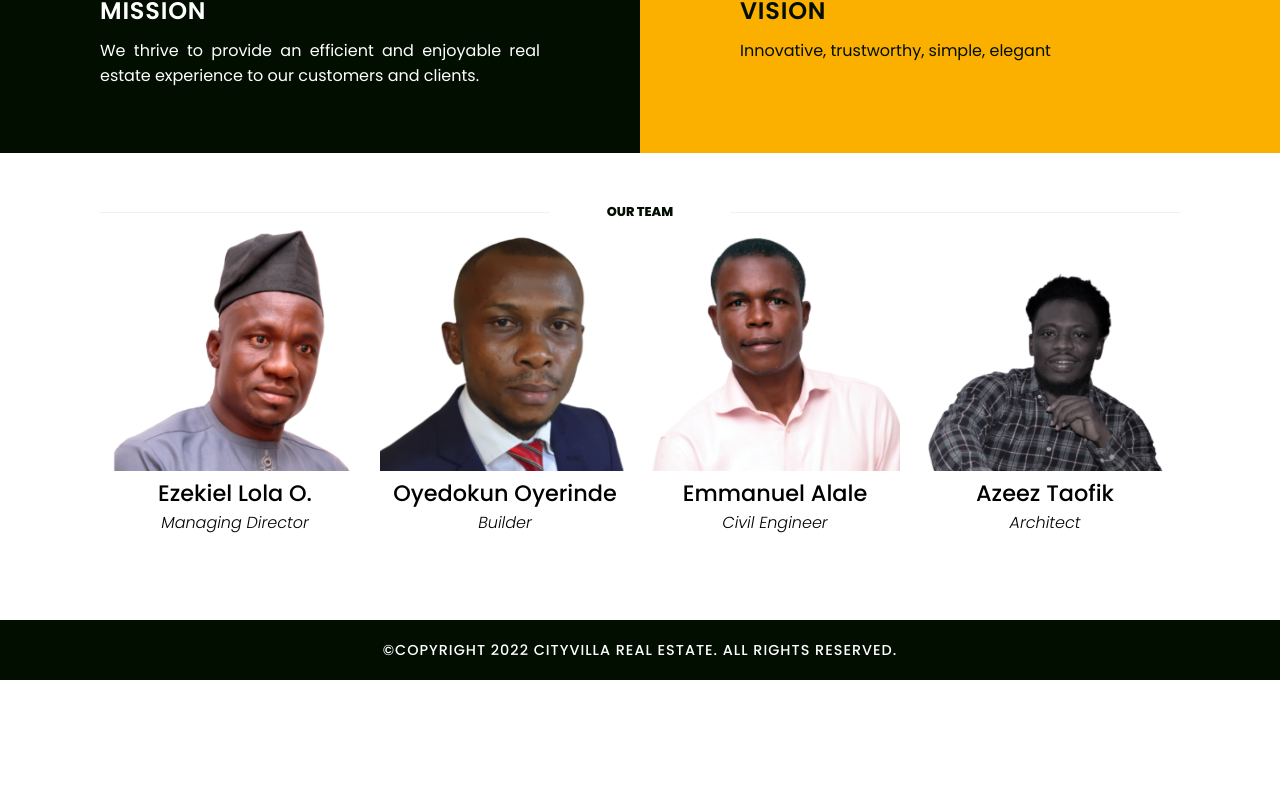
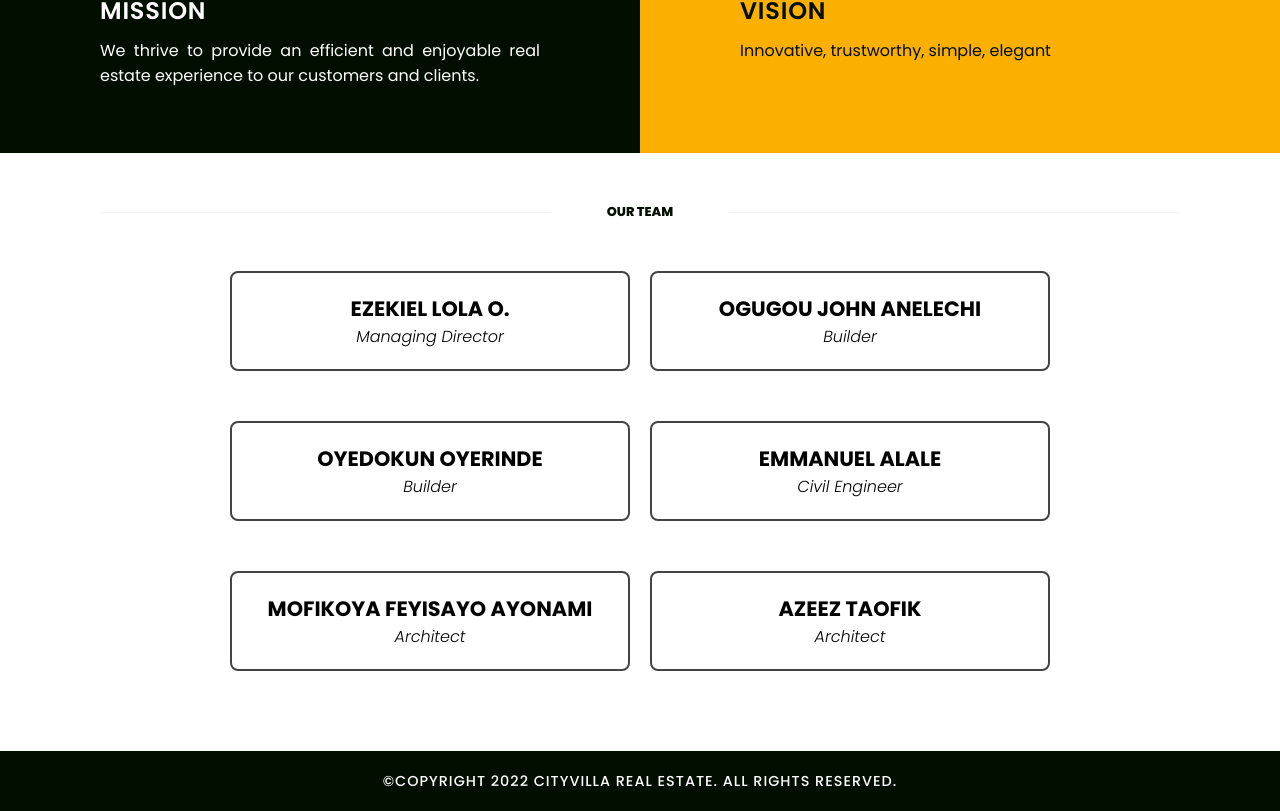
Before and after one commit to ayinlaabel/cityvilla_web, a React (Create React App) app: page /about-us in a window 1280 px wide. Shown: the part 665-1476 px from the top of the page. Before the commit the page ends 1345 px from the top, so only its background shows below. Built offline with nearby package versions, Linux system fonts and the light colour scheme.

Commit message:
update Made

```diff
--- a/src/components/card/Card.js
+++ b/src/components/card/Card.js
@@ -7,13 +7,6 @@ function Card({ data, noBtn }) {
     <div className="card__container">
       {data.map((item, index) => (
         <div className="card" key={index}>
-          <div
-            className="card__image"
-            style={{
-              background: `url(${item.image})`,
-              backgroundSize: "cover",
-            }}
-          ></div>
           <div className="card__content">
             <div className="card__title">{item.title}</div>
             <div className="card__title-sub">{item.location}</div>
--- a/src/components/card/card.scss
+++ b/src/components/card/card.scss
@@ -1,12 +1,19 @@
 .card {
-  margin: 0 10px;
-  min-width: 250px;
+  display: flex;
+  align-items: center;
+  justify-content: center;
+  margin: 50px 10px 0 10px;
+  min-width: 400px;
+  height: 100px;
+  border-radius: 8px;
+  border: 2px solid #444;
 
   &__container {
     display: flex;
     align-items: center;
     justify-content: center;
     flex-wrap: wrap;
+    height: 100%;
   }
 
   &__image {
@@ -21,11 +28,13 @@
     align-items: center;
     justify-content: center;
     margin: 5px;
+    padding: 15px;
   }
 
   &__title {
-    font-size: 1.4rem;
-    font-weight: 500;
+    font-size: 1.3rem;
+    font-weight: 700;
+    text-transform: uppercase;
 
     &-sub {
       font-style: italic;
--- a/src/data/teams.js
+++ b/src/data/teams.js
@@ -1,27 +1,26 @@
-import md from "../components/images/Team/Team_MD.png";
-import bd from "../components/images/Team/Team_BD.png";
-import ce from "../components/images/Team/Team_CE.png";
-import ac from "../components/images/Team/Team_AC.png";
-
 export const teams = [
   {
     title: "Ezekiel Lola O.",
     location: "Managing Director",
-    image: md,
+  },
+  {
+    title: "Ogugou John Anelechi",
+    location: "Builder",
   },
   {
     title: "Oyedokun Oyerinde",
     location: "Builder",
-    image: bd,
   },
   {
     title: "Emmanuel Alale",
     location: "Civil Engineer",
-    image: ce,
+  },
+  {
+    title: "Mofikoya Feyisayo Ayonami",
+    location: "Architect",
   },
   {
     title: "Azeez Taofik",
     location: "Architect",
-    image: ac,
   },
 ];
--- a/src/pages/contact-us/Contact.js
+++ b/src/pages/contact-us/Contact.js
@@ -43,17 +43,14 @@ function Contact() {
         Thank you for your interest in working with <strong>CITY VILLA</strong>. We look forward to receiving your information.
         </div>
         <div className="map__content">
-          <iframe
-            title="mapg"
-            src="https://www.google.com/maps/embed?pb=!1m16!1m12!1m3!1d1660.6463425143004!2d4.23595721884296!3d8.131488555918233!2m3!1f0!2f0!3f0!3m2!1i1024!2i768!4f13.1!2m1!1sAjilete%20Estate%20Ogbomoso%2C%20Iresa-Apa%20Road%2C%20Ogbomoso%2C%20Oyo%20State!5e0!3m2!1sen!2sng!4v1664895593934!5m2!1sen!2sng"
-          ></iframe>
+        <iframe src="https://www.google.com/maps/embed?pb=!1m18!1m12!1m3!1d252793.4706045241!2d3.9883897328125!3d8.111869899999995!2m3!1f0!2f0!3f0!3m2!1i1024!2i768!4f13.1!3m3!1m2!1s0x10370d7ee27da055%3A0xc7bf746136ffe628!2sCity%20Villa%20Homes!5e0!3m2!1sen!2sng!4v1670711497858!5m2!1sen!2sng"></iframe>
         </div>
         <div className="location">
           <div className="contact">
             <div className="address">
               <div className="header">Location</div>
               <div className="content">
-                Ajilete Estate Ogbomoso, Iresa-Apa Road, Ogbomoso, Oyo State.
+                City Villa Homes
               </div>
             </div>
             <div className="email">
```
